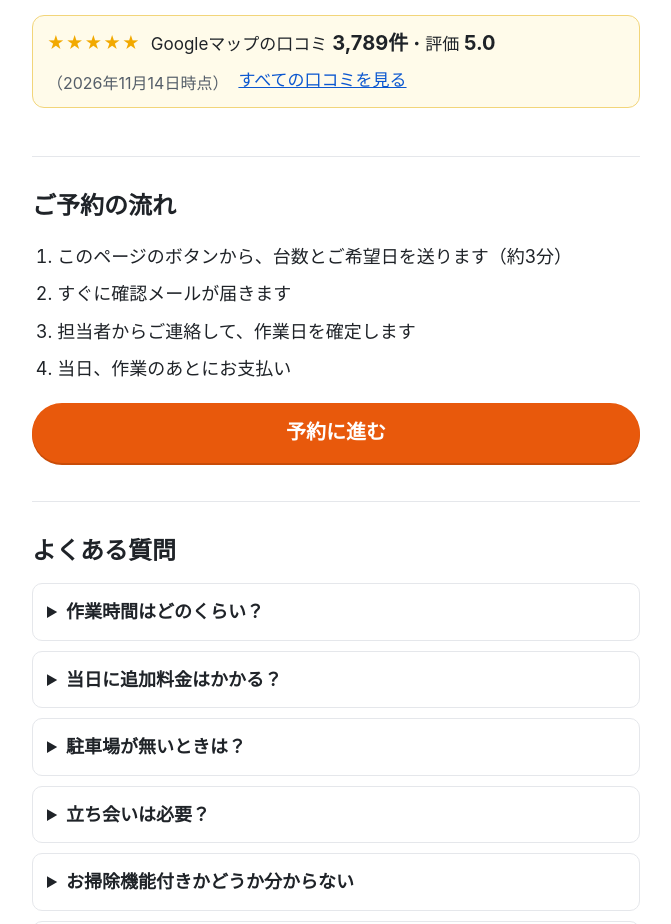
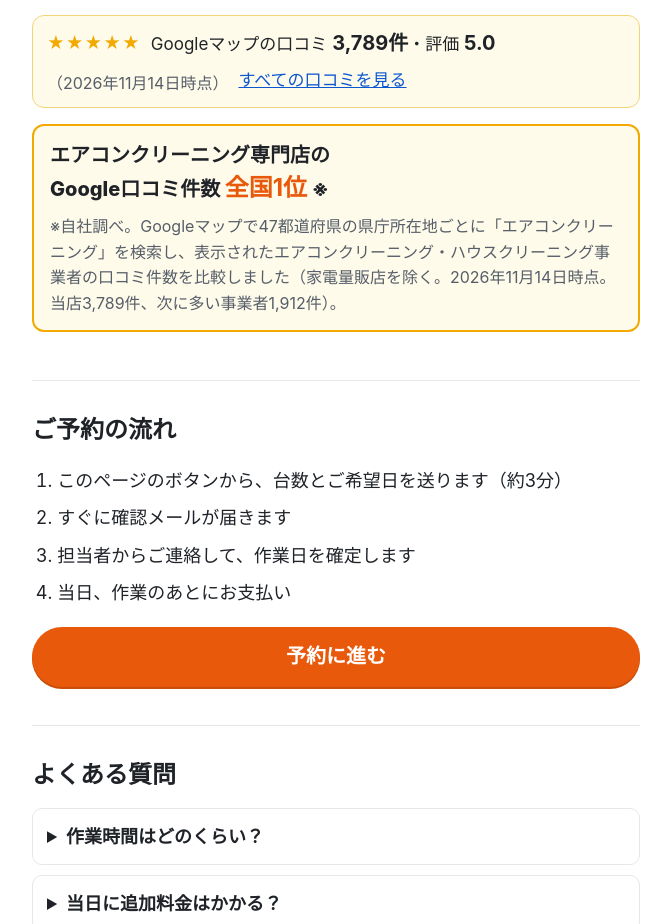
Before and after one commit to miumiumiu4/arigatou-booking, a plain HTML site: page aircon-yokohama/index.html in a window 1280 px wide. Shown: the part 7314-8238 px from the top of the page, without its empty margins (304-975 px from the left). Drawn offline with Linux system fonts and the light colour scheme; no server answers.

Commit message:
広告専用ページ：口コミ件数 全国1位を注記つきで表示（家電量販店を除く・自社調べ 11/14。さとぴーの判断）
Co-Authored-By: Claude Opus 5.5 <noreply@anthropic.com>

```diff
--- a/aircon-yokohama/index.html
+++ b/aircon-yokohama/index.html
@@ -55,6 +55,10 @@
   details p { margin:8px 0 0; }
   .areas { display:flex; flex-wrap:wrap; gap:6px; list-style:none; padding:0; margin:0 0 12px; }
   .areas li { background:var(--soft); border-radius:6px; padding:2px 10px; font-size:17px; }
+  .rank { margin:16px 0; padding:14px 16px; border:2px solid #f2a900; border-radius:12px; background:#fffbea; }
+  .rank-main { margin:0; font-size:20px; font-weight:800; line-height:1.5; }
+  .rank-main b { color:var(--accent); font-size:24px; }
+  .rank-note { margin:8px 0 0; font-size:16px; color:var(--muted); line-height:1.6; }
   .ba { display:grid; grid-template-columns:1fr 1fr; gap:10px; }
   footer { padding:28px 0 16px; font-size:16px; color:var(--muted); }
   footer p { margin:0 0 8px; }
@@ -173,7 +177,10 @@
       <img src="img/voice5.jpg" width="480" height="608" alt="お客様の口コミ" loading="lazy">
     </div>
     <p class="review"><span class="stars" aria-hidden="true">★★★★★</span><span>Googleマップの口コミ <b>3,789件</b>・評価 <b>5.0</b></span><span class="small">（2026年11月14日時点）</span><a href="https://maps.google.com/?cid=18170977408381993537" target="_blank" rel="noopener">すべての口コミを見る</a></p>
-    <!--KUCHIKOMI_RANK-->
+    <div class="rank">
+      <p class="rank-main">エアコンクリーニング専門店の<br>Google口コミ件数 <b>全国1位</b> <span>※</span></p>
+      <p class="rank-note">※自社調べ。Googleマップで47都道府県の県庁所在地ごとに「エアコンクリーニング」を検索し、表示されたエアコンクリーニング・ハウスクリーニング事業者の口コミ件数を比較しました（家電量販店を除く。2026年11月14日時点。当店3,789件、次に多い事業者1,912件）。</p>
+    </div>
   </section>
 
   <!-- 9. 予約の流れ -->
```
